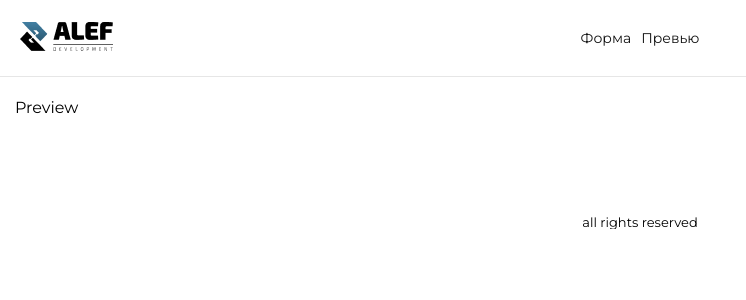
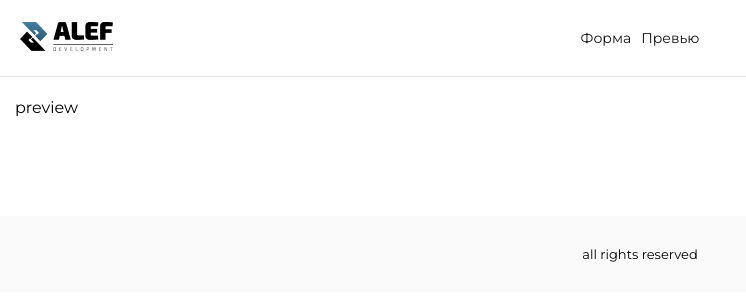
Before and after one commit to stasfr/alef-test, a Vue app: page /Preview in a window 1280 px wide. Shown: the top 300 px of the page, without its empty margins (0-746 px from the left). Built offline with nearby package versions, Linux system fonts and the light colour scheme.

Commit message:
ts config, footer styles, pages BEM styles

```diff
--- a/src/components/FooterComponent.vue
+++ b/src/components/FooterComponent.vue
@@ -18,7 +18,10 @@ export default defineComponent({
 
 <style scoped>
 .footer {
-  text-align: center;
+  background-color: #fafafa;
+  min-height: 76px;
+  display: flex;
+  align-items: center;
 }
 .footer__text {
   font-size: 13px;
--- a/src/views/Form.vue
+++ b/src/views/Form.vue
@@ -1,11 +1,15 @@
 <template>
-  <div class="_container">Home page</div>
+  <div class="page__form form">
+    <div class="form__container _container"><FormComponent /></div>
+  </div>
 </template>
 
 <script lang="ts">
 import { defineComponent } from "vue";
+import FormComponent from "@/components/Form/FormComponent.vue";
 
 export default defineComponent({
+  components: { FormComponent },
   setup(props) {},
 });
 </script>
--- a/src/views/Preview.vue
+++ b/src/views/Preview.vue
@@ -1,5 +1,7 @@
 <template>
-  <div class="_container">Preview</div>
+  <div class="page__preview preview">
+    <div class="preview__container _container">preview</div>
+  </div>
 </template>
 
 <script lang="ts">
--- a/tsconfig.app.json
+++ b/tsconfig.app.json
@@ -5,6 +5,7 @@
   "compilerOptions": {
     "composite": true,
     "tsBuildInfoFile": "./node_modules/.tmp/tsconfig.app.tsbuildinfo",
+    "verbatimModuleSyntax": false,
 
     "baseUrl": ".",
     "paths": {
```
